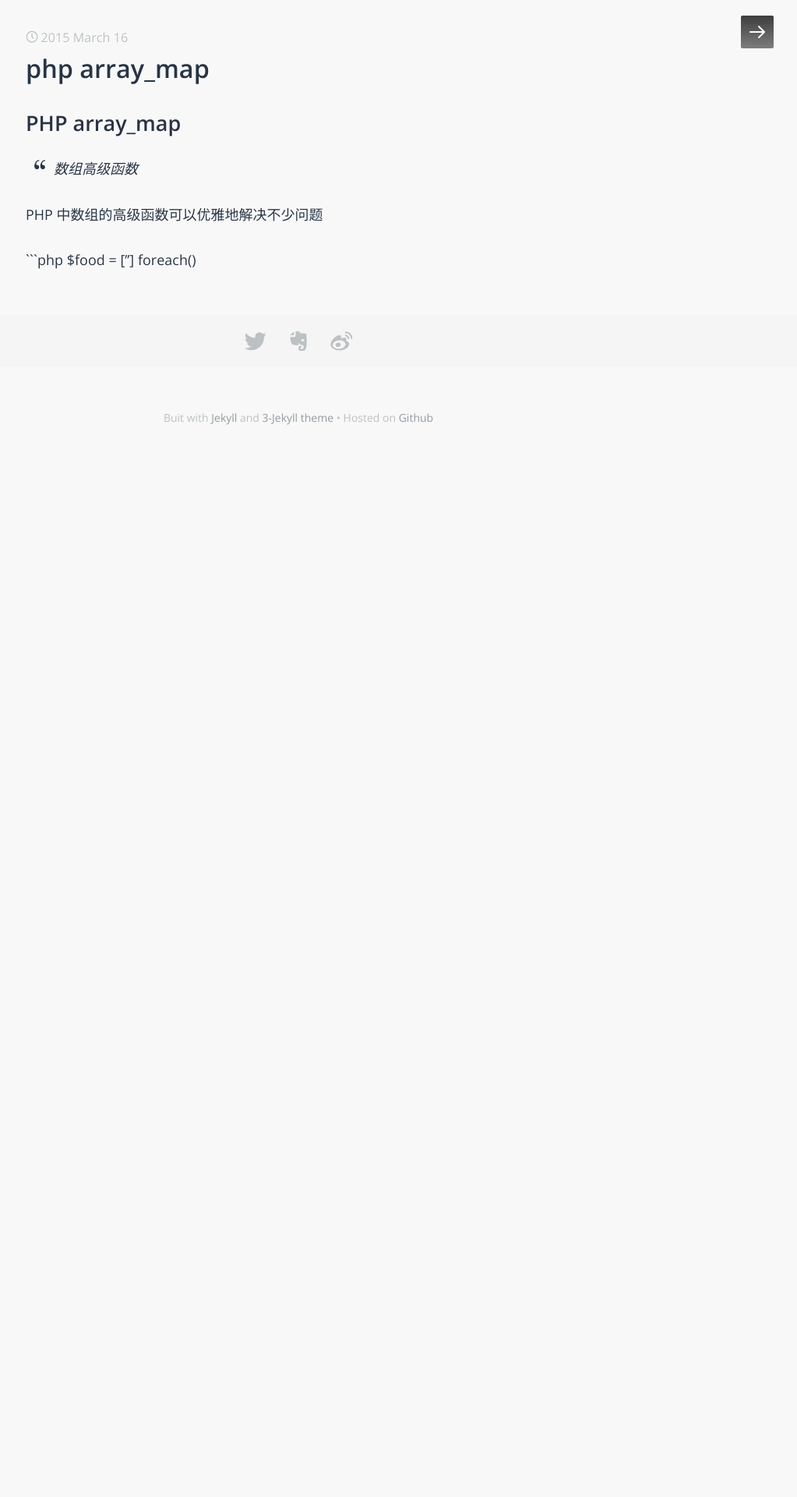
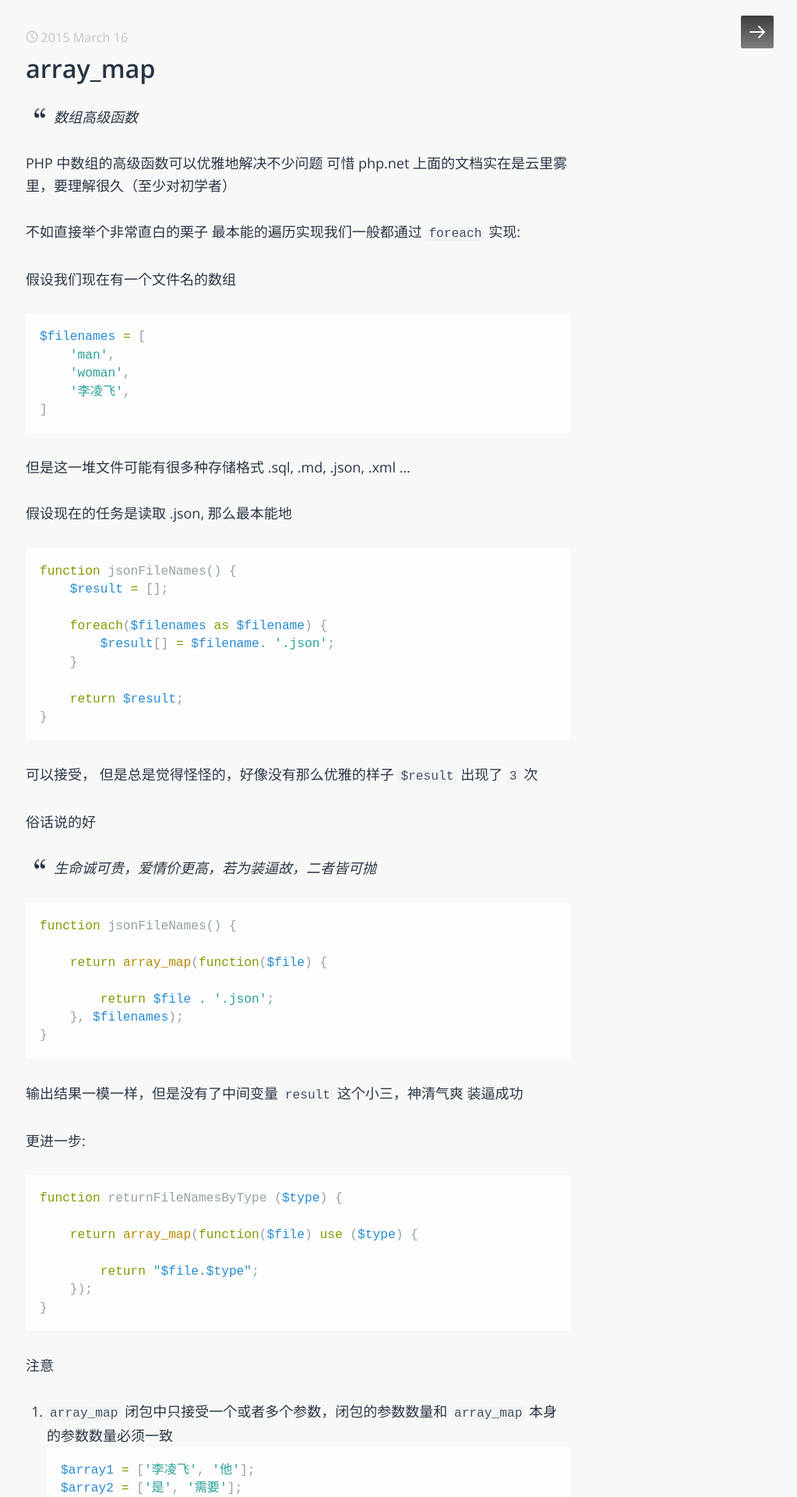
Before and after one commit to lycolin/hans-lizihan.github.io, a Jekyll site: the page built from _posts/2015-03-16-php-array_map.md, in a window 1280 px wide. Shown: the top 1920 px of the page at 78% size, without its empty margins (257-1280 px from the left). Built offline with Jekyll 4.4.1, drawn with Linux system fonts in a browser that asks for light colours; some web fonts are replaced; comment, search, counter and statistics services are not loaded; some of the changed text lies outside the part shown.

Commit message:
finished second post

````diff
--- a/_config.yml
+++ b/_config.yml
@@ -20,7 +20,7 @@ github: hans-lizihan
 
 
 # Comment
-# disqus_shortname:
+disqus_shortname: hanslizihancom
 
 
 # Build settings
--- a/_posts/2015-03-16-php-array_map.md
+++ b/_posts/2015-03-16-php-array_map.md
@@ -1,16 +1,107 @@
 ---
 layout:     post
-title:      php array_map
+title:      array_map
 date:       2015-03-16 19:28
 summary:    php 函数 array_map
 categories: PHP
 ---
-# PHP array_map
 
 > 数组高级函数
 
-PHP 中数组的高级函数可以优雅地解决不少问题
+PHP 中数组的高级函数可以优雅地解决不少问题 可惜 php.net 上面的文档实在是云里雾里，要理解很久（至少对初学者）
+
+不如直接举个非常直白的栗子
+最本能的遍历实现我们一般都通过 `foreach` 实现:
+
+假设我们现在有一个文件名的数组
 
 ```php
-$food = ['']
-foreach()
+$filenames = [
+    'man',
+    'woman',
+    '李凌飞',
+]
+```
+
+但是这一堆文件可能有很多种存储格式 .sql, .md, .json, .xml ...
+
+假设现在的任务是读取 .json, 那么最本能地
+
+```php
+function jsonFileNames() {
+    $result = [];
+
+    foreach($filenames as $filename) {
+        $result[] = $filename. '.json';
+    }
+
+    return $result;
+}
+```
+
+可以接受， 但是总是觉得怪怪的，好像没有那么优雅的样子 `$result` 出现了 `3` 次
+
+俗话说的好
+
+> 生命诚可贵，爱情价更高，若为装逼故，二者皆可抛
+
+```php
+function jsonFileNames() {
+
+    return array_map(function($file) {
+
+        return $file . '.json';
+    }, $filenames);
+}
+```
+
+输出结果一模一样，但是没有了中间变量 `result` 这个小三，神清气爽 装逼成功
+
+更进一步:
+
+```php
+function returnFileNamesByType ($type) {
+
+    return array_map(function($file) use ($type) {
+
+        return "$file.$type";
+    });
+}
+```
+
+注意
+1. `array_map` 闭包中只接受一个或者多个参数，闭包的参数数量和 `array_map` 本身的参数数量必须一致
+```php
+$array1 = ['李凌飞', '他'];
+$array2 = ['是', '需要'];
+$array3 = ['单身狗', '女朋友'];
+print_r (
+    array_map(fucntion($value1, $valu2, $value3) {
+
+        return $value1 . $value2 . $value3;
+    }, $array1, $array2, $array3);
+)
+/* [
+ *    ['李凌飞是单身狗'],
+ *    ['他需要女朋友'],
+ * ]
+ */
+```
+2. `array_map` 如果先在操作 content 的同时操作 key，那么简单借助 `array_keys` 即可
+```php
+$input = ['key' => 'value'];
+array_map(function($key, $value) {
+
+    echo $key . $value;
+}, array_keys($input), $input)
+// 'keyvalue'
+```
+3. 还有一些小的用法很好，比如说有一个数组的 float (同理可以将 `intval` 转化成其他的单参数带返回值函数)
+```php
+$floats = [13.12, 12.11, 22.22];
+$integers = array_map('intval', $floats);
+
+// $integers = [13, 12, 22];
+```
+
+happy coding, may the code will always be with you~
--- a/_sass/9-page.sass
+++ b/_sass/9-page.sass
@@ -9,6 +9,29 @@
   > h1
     margin: 0 0 .75em
 
-// Home Page
-// #home
-//   text-align: center
+%default-page
+  padding-top: 50px
+
+  h1,h2,h3
+    line-height: 1.5
+    margin: 0
+
+  p
+    line-height: 1.5
+
+  ul
+    list-style: none
+    padding: 0
+    li
+      padding-bottom: 15px
+
+  a:active, a:visited
+    text-decoration: none
+    color: black
+  a:hover, a:link
+    text-decoration: underline
+
+// static pages
+.content
+  @extend %default-page
+  min-height: 100%
````
Also changed, not shown: index.html (+24 -1 lines), projects.html (added, +15 -0 lines), _posts/2015-03-15-八数码.md (renamed from _posts/2015-03-15-first-post.md).
